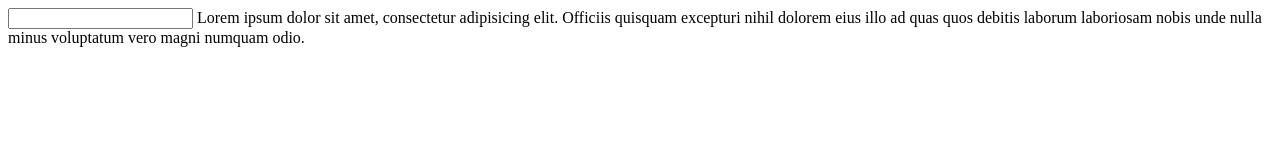
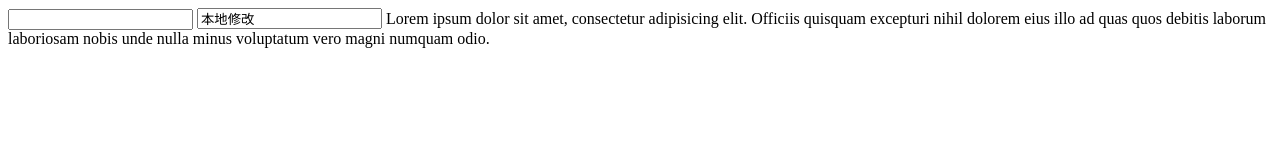
Before and after one commit to poison1996/monkey, a plain HTML site: page new_file.html in a window 1280 px wide. Drawn offline with Linux system fonts and the light colour scheme.

Commit message:
本地修改

```diff
--- a/new_file.html
+++ b/new_file.html
@@ -6,6 +6,7 @@
 	</head>
 	<body>
 		<input/>
+		<input  value="本地修改"/>
 		Lorem ipsum dolor sit amet, consectetur adipisicing elit. Officiis quisquam excepturi nihil dolorem eius illo ad quas quos debitis laborum laboriosam nobis unde nulla minus voluptatum vero magni numquam odio.
 	</body>
 </html>
```
